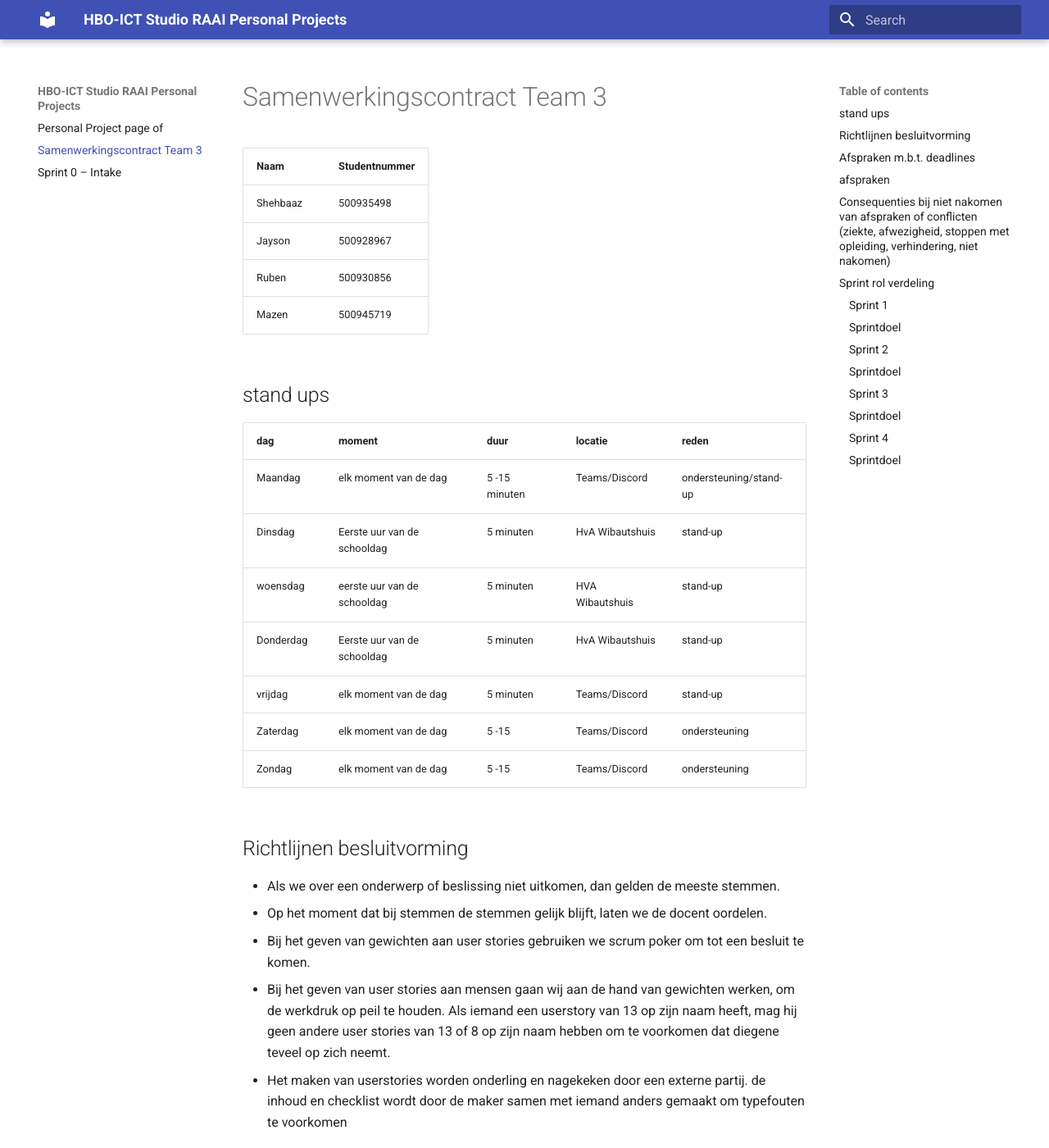
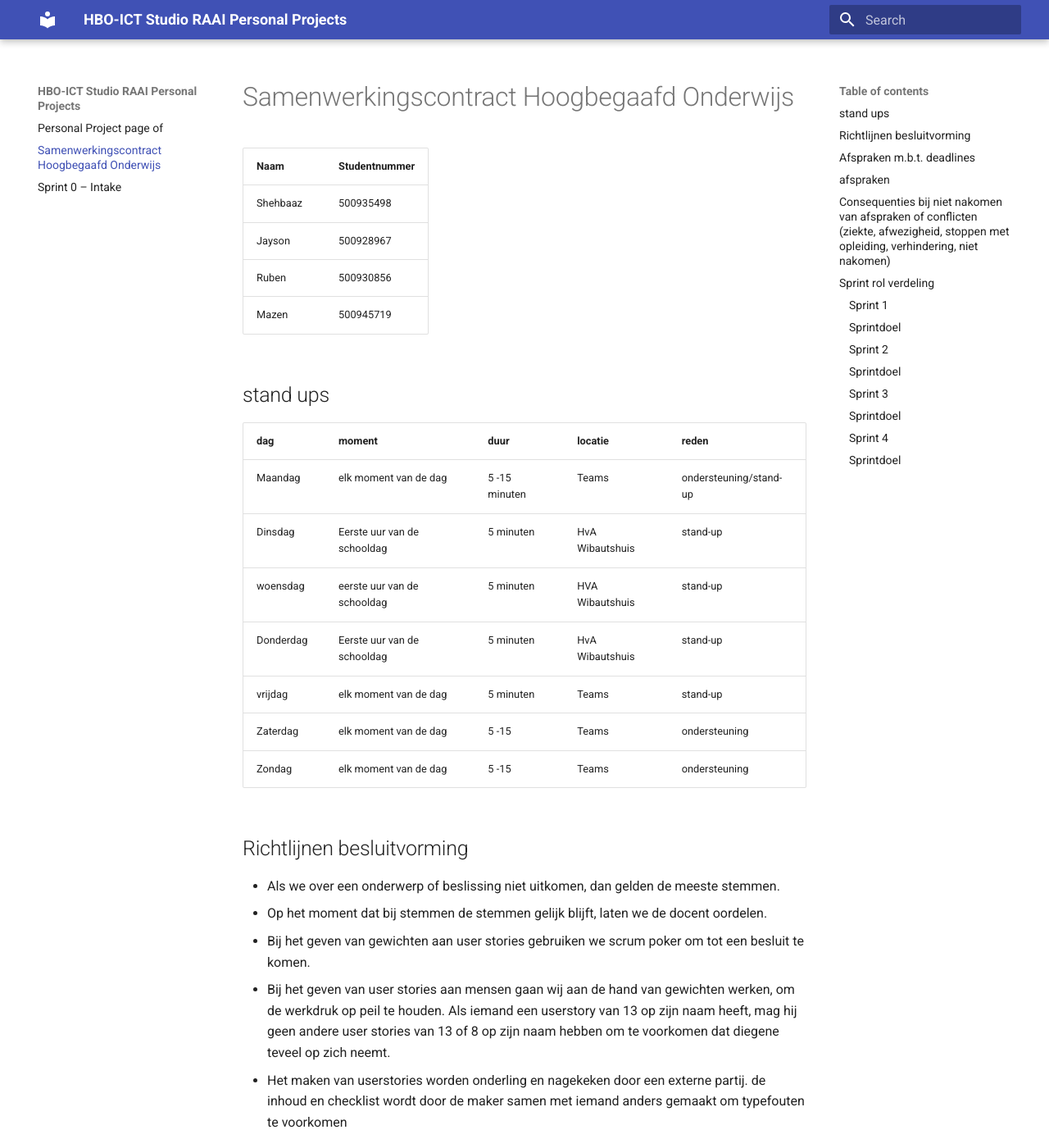
Before and after one commit to Jayson123321/Juf-aimee, an MkDocs documentation site: the page built from docs/Samenwerkingscontract.md, in a window 1280 px wide and 1400 px high. Shown: the whole window at 82% size. Built offline with MkDocs 1.6.1 and Material for MkDocs 9.7.7, drawn with Linux system fonts in a browser that asks for light colours.

Commit message:
some improvement and new title

```diff
--- a/docs/Samenwerkingscontract Team 3.md
+++ b/docs/Samenwerkingscontract.md
@@ -1,4 +1,4 @@
-# Samenwerkingscontract Team 3
+# Samenwerkingscontract Hoogbegaafd Onderwijs
 
 |Naam|Studentnummer|
 |---|---|
@@ -11,13 +11,13 @@
 
 |dag|moment|duur|locatie|reden|
 |---|---|---|---|---|
-|Maandag| elk moment van de dag|5 -15 minuten|Teams/Discord|ondersteuning/stand-up|
+|Maandag| elk moment van de dag|5 -15 minuten|Teams|ondersteuning/stand-up|
 |Dinsdag|Eerste uur van de schooldag|5 minuten|HvA Wibautshuis|stand-up|
 |woensdag| eerste uur van de schooldag|5 minuten|HVA Wibautshuis|stand-up|
 |Donderdag|Eerste uur van de schooldag|5 minuten|HvA Wibautshuis|stand-up|
-|vrijdag| elk moment van de dag| 5 minuten|Teams/Discord|stand-up|
-|Zaterdag|elk moment van de dag|5 -15|Teams/Discord|ondersteuning|
-|Zondag|elk moment van de dag|5 -15|Teams/Discord|ondersteuning|
+|vrijdag| elk moment van de dag| 5 minuten|Teams|stand-up|
+|Zaterdag|elk moment van de dag|5 -15|Teams|ondersteuning|
+|Zondag|elk moment van de dag|5 -15|Teams|ondersteuning|
 
 ## Richtlijnen besluitvorming
 
```
